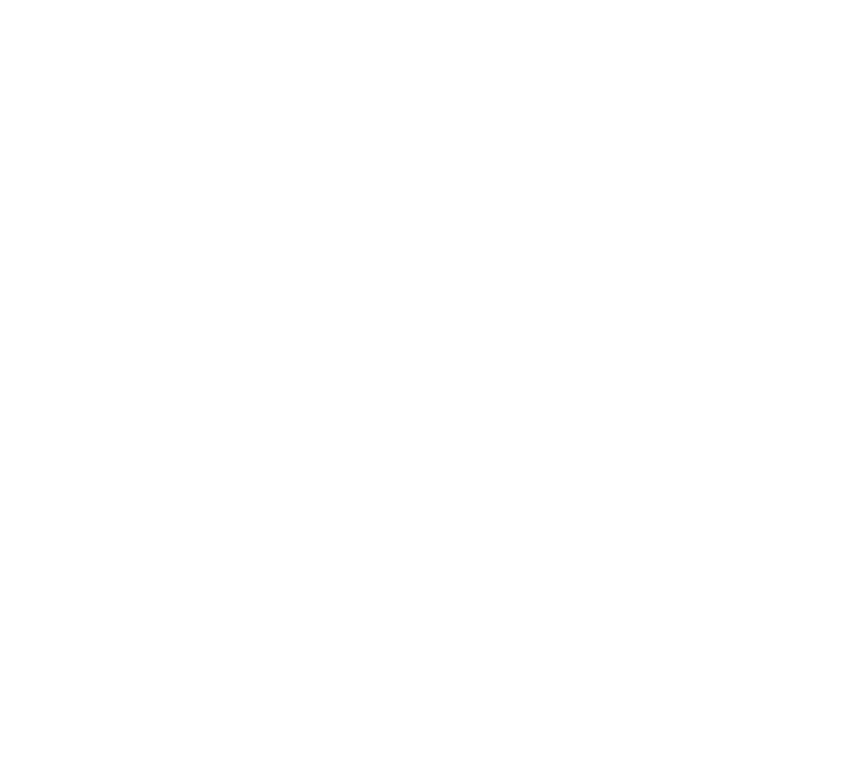
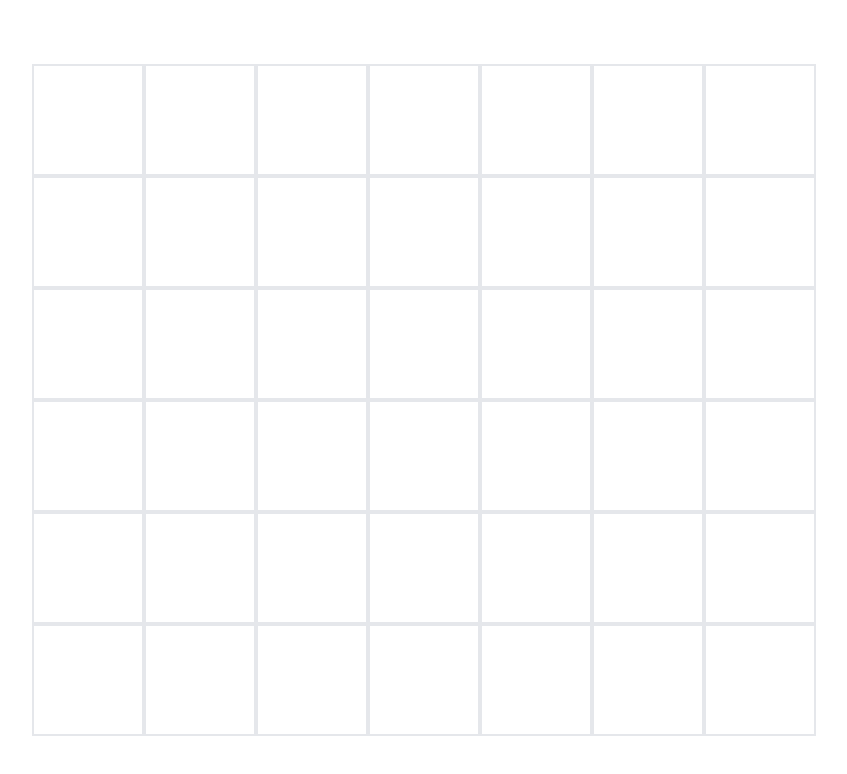
Before and after one commit to MZO9400/connect-four, a React (Create React App) app: page / in a window 1280 px wide. Shown: the top 774 px of the page, without its empty margins (216-1063 px from the left). Built offline with nearby package versions, Linux system fonts and the light colour scheme.

Commit message:
Finalize Connect four

```diff
--- a/src/App.tsx
+++ b/src/App.tsx
@@ -1,12 +1,28 @@
 import React from 'react';
 import './App.css';
+import Column from './component/Column'
+import useGrid from './hooks/useGrid';
+import Color from './types/Color';
 
-function App() {
+export default function App() {
+  const {grid, turn, click, winner} = useGrid()
+
+  const onCellClick = (col: number) => {
+    if (turn == null) {
+      return;
+    }
+    click(col)
+  }
+
+  if (winner !== Color.NONE) {
+    console.log(`Winner is ${winner}`)
+  }
+
   return (
-    <>
-
-    </>
-  );
+    <span className='h-screen flex justify-center items-center'>
+      {grid.map((row, i) => {
+        return <Column key={i} row={row} onCellClick={(column: number) => onCellClick(i)} />
+      })}
+    </span>
+  )
 }
-
-export default App;
--- /dev/null
+++ b/src/component/Cell.tsx
@@ -0,0 +1,25 @@
+import React from 'react'
+import Color from "../types/Color";
+
+type CellProps = {
+  fill: Color;
+  onCellClick: Function;
+}
+
+const Cell = ({fill, onCellClick}: CellProps) => {
+  let classes: string = '';
+  switch (fill) {
+    case Color.RED:
+      classes = 'red disabled'
+      break;
+    case Color.YELLOW:
+      classes = 'yellow disabled'
+      break;
+    case Color.NONE:
+      break;
+  }
+  return <div onClick={() => onCellClick()} className={`cell ${classes}`}>{}</div>
+}
+
+
+export default Cell;
--- /dev/null
+++ b/src/component/Column.tsx
@@ -0,0 +1,20 @@
+import React from 'react'
+import Cell from './Cell';
+import Color from '../types/Color';
+
+type ColumnProps = {
+    row: Color[];
+    onCellClick: Function;
+}
+
+const Column = ({row, onCellClick}: ColumnProps) => {
+    return (
+      <div className="column">
+        {row.map((fill, i) => {
+          return <div key={i} className='border-2'><Cell onCellClick={() => onCellClick(i)} fill={fill} /></div>
+        })}
+      </div>
+    )
+}
+
+export default Column;
--- /dev/null
+++ b/src/hooks/useGrid.ts
@@ -0,0 +1,84 @@
+import { useState } from "react";
+import Color from "../types/Color";
+
+
+const useGrid = () => {
+  const [grid, setGrid] = useState(Array.from({length: 7}, () => Array.from({length: 6}, () => Color.NONE)))
+  const [turn, setTurn] = useState<boolean | null>(false);
+  const [winner, setWinner] = useState<Color>(Color.NONE);
+
+
+  const checkWin = (column: number): Color => {
+    let rowNumber: number = grid[column].findIndex(value => value === Color.NONE) - 1
+
+    if (rowNumber === -2) {
+      rowNumber = grid[column].length - 1;
+    }
+
+    return lookupVictory(column, rowNumber) ? grid[column][rowNumber] : Color.NONE;
+  }
+
+  const hasConsecutive = (array: Color[], checkCount: number): boolean => {
+    console.log(array, 'start')
+    return array.reduce((acc, i, ind) => {
+      const slice = array.slice(Math.max(ind - checkCount, 0), checkCount)
+      console.log(slice, ind, slice.length === checkCount,  slice.every(value => value === i), i)
+      if (slice.length === checkCount && slice.every(value => value === i)) {
+        return true
+      }
+      return acc
+    }, false)
+  }
+
+  const lookupVictory = (column: number, row: number): boolean => {
+    const columnCheck = grid[column].slice(Math.max(row - 4, 0), 4);
+
+    const rowCheck: Color[] = []
+    const diagonalLeftCheck: Color[] = []
+    const diagonalRightCheck: Color[] = []
+    for (let i = column - 3; i <= column + 3; i++) {
+      const currentDiagonalDistance = Math.abs(column - i);
+      const rowNeg = row - currentDiagonalDistance
+      const rowPos = row + currentDiagonalDistance
+      try {
+        diagonalLeftCheck.push(grid[i][i <= 0 ? rowPos : rowNeg])
+      } catch (e) {}
+      try {
+        diagonalRightCheck.push(grid[i][i <= 0 ? rowNeg : rowPos])
+      } catch (e) {}
+      try {
+        rowCheck.push(grid[i][row]);
+      } catch (e) {}
+    }
+    console.log(hasConsecutive(columnCheck, 4), hasConsecutive(rowCheck, 4), hasConsecutive(diagonalLeftCheck, 4), hasConsecutive(diagonalRightCheck, 4))
+    if (hasConsecutive(columnCheck, 4) || hasConsecutive(rowCheck, 4) || hasConsecutive(diagonalLeftCheck, 4) || hasConsecutive(diagonalRightCheck, 4)) {
+      return true;
+    }
+
+    return false;
+  }
+
+  const updateGrid = (col: number): void => {
+    const newGrid = [...grid]
+    const rowNumber: number = grid[col].findIndex(value => value === Color.NONE)
+    if (rowNumber === -1) {
+      console.log('no empty cell in column')
+    }
+    newGrid[col][rowNumber] = turn ? Color.YELLOW : Color.RED;
+    setGrid(newGrid)
+    setTurn(!turn)
+
+    const _winner: Color = checkWin(col);
+
+    if (_winner !== Color.NONE) {
+      setTurn(null);
+      setWinner(_winner)
+    }
+
+  }
+
+
+  return {grid, turn, click: updateGrid, winner}
+}
+
+export default useGrid;
--- a/src/index.css
+++ b/src/index.css
@@ -1,3 +1,30 @@
 @tailwind base;
 @tailwind components;
 @tailwind utilities;
+
+.cell {
+  width: 100px;
+  height: 100px;
+  margin: 4px;
+  display: flex;
+  justify-content: center;
+  align-items: center;
+  font-size: 2rem;
+}
+
+.cell.red {
+  border-radius: 100%;
+  border: 1px solid black;
+  background-color: red;
+}
+
+.cell.yellow {
+  border-radius: 100%;
+  border: 1px solid black;
+  background-color: yellow;
+}
+
+.column {
+  display: flex;
+  flex-direction: column-reverse;
+}
--- /dev/null
+++ b/src/types/Color.ts
@@ -0,0 +1,7 @@
+enum Color {
+    NONE = "none",
+    RED = "red",
+    YELLOW = "yellow"
+}
+
+export default Color;
```
Also changed, not shown: src/logo.svg (deleted).
